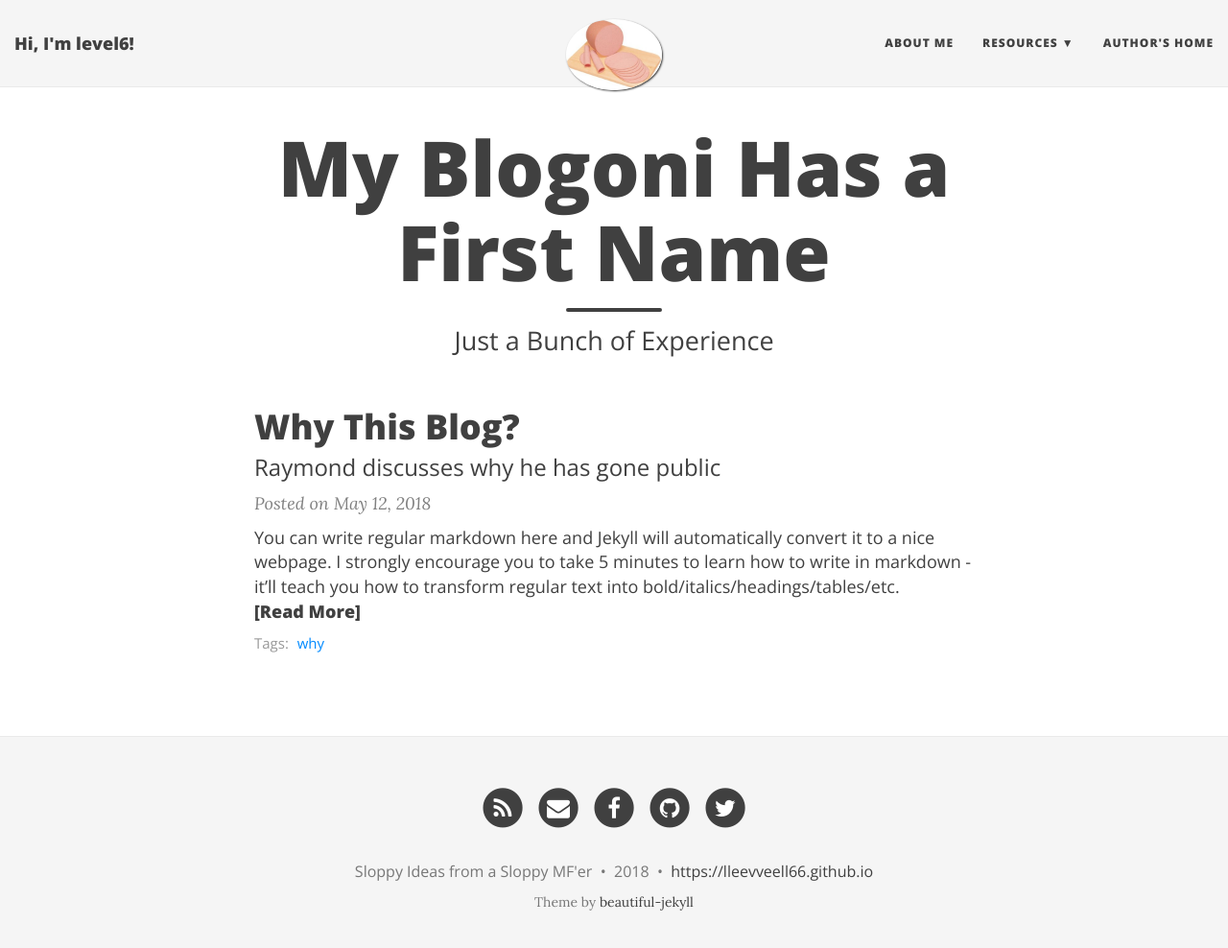
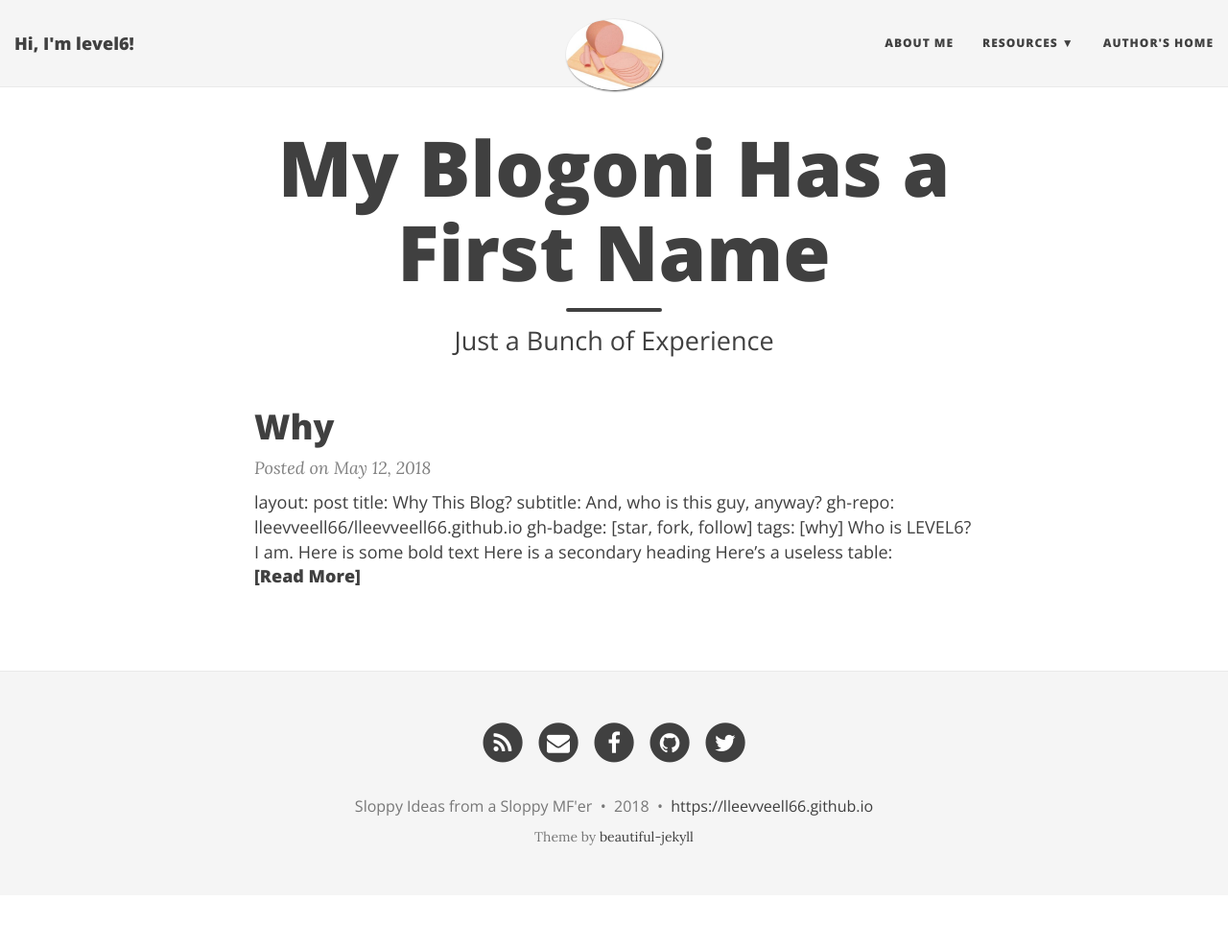
Before and after one commit to lleevveell66/lleevveell66.github.io, a Jekyll site: the page built from index.html, in a window 1280 px wide and 1001 px high. Shown: the top 988 px of the window at 96% size. Built offline with Jekyll 4.4.1, drawn with Linux system fonts in a browser that asks for light colours; nearby versions of some CDN libraries; the list of posts is cut into pages by our own code.

Commit message:
Uploaded by https://stackedit.io/

````diff
--- a/_posts/2018-05-12-Why.md
+++ b/_posts/2018-05-12-Why.md
@@ -1,73 +1,81 @@
----
-layout: post
-title: Why This Blog?
-subtitle: Raymond discusses why he has gone public
-gh-repo: lleevveell66/lleevveell66.github.io
-gh-badge: [star, fork, follow]
-tags: [why]
 ---
 
-You can write regular [markdown](http://markdowntutorial.com/) here and Jekyll will automatically convert it to a nice webpage.  I strongly encourage you to [take 5 minutes to learn how to write in markdown](http://markdowntutorial.com/) - it'll teach you how to transform regular text into bold/italics/headings/tables/etc.
 
-**Here is some bold text**
+---
 
-## Here is a secondary heading
+<hr>
+<h2 id="layout-posttitle-why-this-blogsubtitle-and-who-is-this-guy-anywaygh-repo-lleevveell66lleevveell66.github.iogh-badge-star-fork-followtags-why">layout: post<br>
+title: Why This Blog?<br>
+subtitle: And, who is this guy, anyway?<br>
+gh-repo: lleevveell66/lleevveell66.github.io<br>
+gh-badge: [star, fork, follow]<br>
+tags: [why]</h2>
+<p><img src="https://www.leper.org/TheSixthLevel/video/images/BIG_LEVEL6-2_Orange_small.jpg" alt="enter image description here"></p>
+<h2 id="who-is-level6">Who is LEVEL6?</h2>
+<p>I am.</p>
+<p><strong>Here is some bold text</strong></p>
+<h2 id="here-is-a-secondary-heading">Here is a secondary heading</h2>
+<p>Here’s a useless table:</p>
 
-Here's a useless table:
-
-| Number | Next number | Previous number |
-| :------ |:--- | :--- |
-| Five | Six | Four |
-| Ten | Eleven | Nine |
-| Seven | Eight | Six |
-| Two | Three | One |
-
-
-How about a yummy crepe?
-
-![Crepe](http://s3-media3.fl.yelpcdn.com/bphoto/cQ1Yoa75m2yUFFbY2xwuqw/348s.jpg)
-
-Here's a code chunk:
-
-~~~
-var foo = function(x) {
+<table>
+<thead>
+<tr>
+<th align="left">Number</th>
+<th align="left">Next number</th>
+<th align="left">Previous number</th>
+</tr>
+</thead>
+<tbody>
+<tr>
+<td align="left">Five</td>
+<td align="left">Six</td>
+<td align="left">Four</td>
+</tr>
+<tr>
+<td align="left">Ten</td>
+<td align="left">Eleven</td>
+<td align="left">Nine</td>
+</tr>
+<tr>
+<td align="left">Seven</td>
+<td align="left">Eight</td>
+<td align="left">Six</td>
+</tr>
+<tr>
+<td align="left">Two</td>
+<td align="left">Three</td>
+<td align="left">One</td>
+</tr>
+</tbody>
+</table><p>How about a yummy crepe?</p>
+<p><img src="http://s3-media3.fl.yelpcdn.com/bphoto/cQ1Yoa75m2yUFFbY2xwuqw/348s.jpg" alt="Crepe"></p>
+<p>Here’s a code chunk:</p>
+<pre><code>var foo = function(x) {
   return(x + 5);
 }
 foo(3)
-~~~
-
-And here is the same code with syntax highlighting:
-
-```javascript
-var foo = function(x) {
-  return(x + 5);
-}
-foo(3)
-```
-
-And here is the same code yet again but with line numbers:
-
-{% highlight javascript linenos %}
-var foo = function(x) {
-  return(x + 5);
-}
-foo(3)
-{% endhighlight %}
-
-## Boxes
-You can add notification, warning and error boxes like this:
-
-### Notification
-
-{: .box-note}
-**Note:** This is a notification box.
-
-### Warning
-
-{: .box-warning}
-**Warning:** This is a warning box.
-
-### Error
-
-{: .box-error}
-**Error:** This is an error box.
+</code></pre>
+<p>And here is the same code with syntax highlighting:</p>
+<pre class=" language-javascript"><code class="prism  language-javascript"><span class="token keyword">var</span> <span class="token function-variable function">foo</span> <span class="token operator">=</span> <span class="token keyword">function</span><span class="token punctuation">(</span>x<span class="token punctuation">)</span> <span class="token punctuation">{</span>
+  <span class="token keyword">return</span><span class="token punctuation">(</span>x <span class="token operator">+</span> <span class="token number">5</span><span class="token punctuation">)</span><span class="token punctuation">;</span>
+<span class="token punctuation">}</span>
+<span class="token function">foo</span><span class="token punctuation">(</span><span class="token number">3</span><span class="token punctuation">)</span>
+</code></pre>
+<p>And here is the same code yet again but with line numbers:</p>
+<p>{% highlight javascript linenos %}<br>
+var foo = function(x) {<br>
+return(x + 5);<br>
+}<br>
+foo(3)<br>
+{% endhighlight %}</p>
+<h2 id="boxes">Boxes</h2>
+<p>You can add notification, warning and error boxes like this:</p>
+<h3 id="notification">Notification</h3>
+<p>{: .box-note}<br>
+<strong>Note:</strong> This is a notification box.</p>
+<h3 id="warning">Warning</h3>
+<p>{: .box-warning}<br>
+<strong>Warning:</strong> This is a warning box.</p>
+<h3 id="error">Error</h3>
+<p>{: .box-error}<br>
+<strong>Error:</strong> This is an error box.</p>
````
